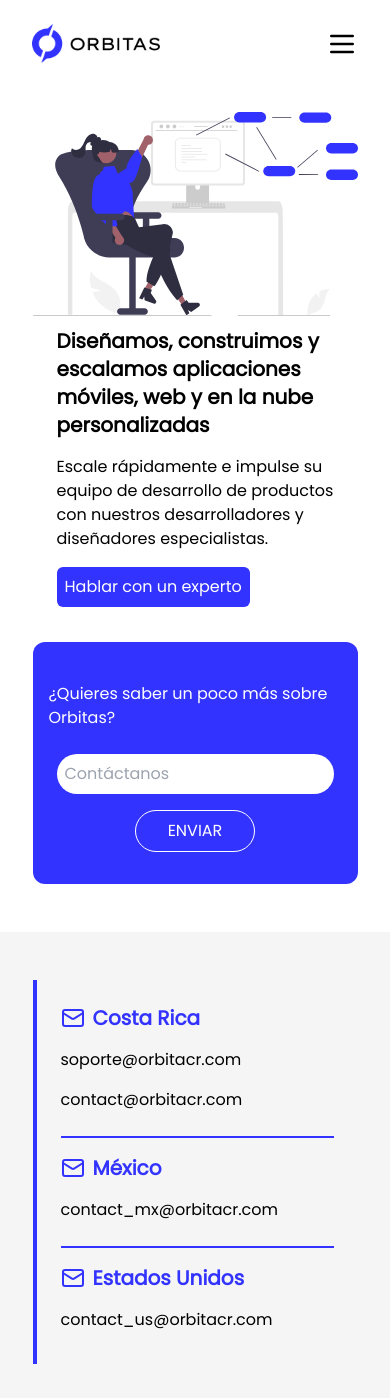
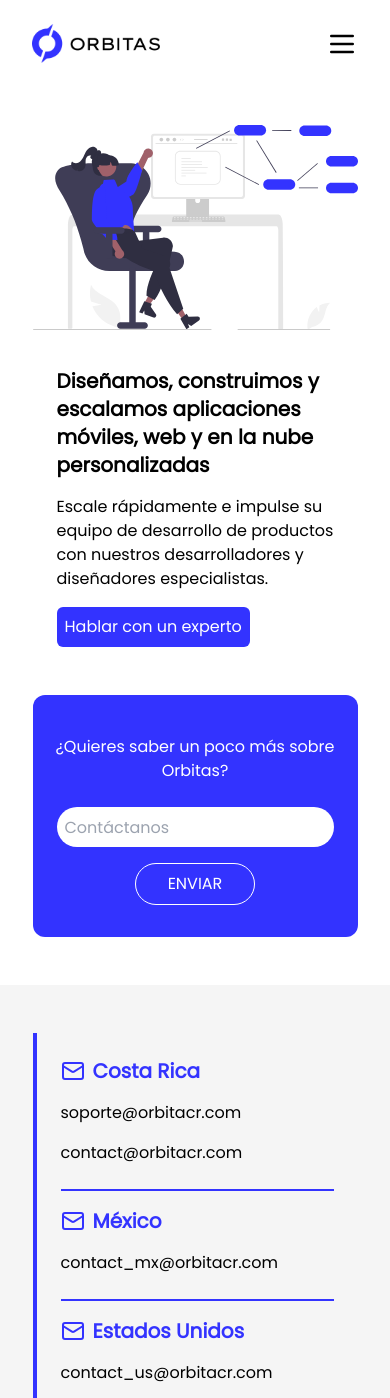
Before and after one commit to concienciadesventurada/orbitas_landing, a SvelteKit app: page / in a window 390 px wide. Shown: the top 1398 px of the page. Built offline with nearby package versions, Linux system fonts and the light colour scheme.

Commit message:
added container class; abstracted hero; fixed responsive bug on contact and hero

```diff
--- a/src/app.css
+++ b/src/app.css
@@ -1,9 +1,15 @@
-@import url('https://fonts.googleapis.com/css2?family=Poppins:ital,wght@0,100;0,200;0,400;1,100;1,200;1,400&display=swap');
+@import url("https://fonts.googleapis.com/css2?family=Poppins:ital,wght@0,100;0,200;0,400;1,100;1,200;1,400&display=swap");
 
 @tailwind base;
 @tailwind components;
 @tailwind utilities;
 
 body {
-  font-family: 'Poppins', sans-serif;
+	font-family: "Poppins", sans-serif;
 }
+
+@layer utilities {
+	.containter {
+		@apply w-5/6 m-auto;
+	}
+}
--- a/src/lib/components/contact.svelte
+++ b/src/lib/components/contact.svelte
@@ -4,11 +4,11 @@
 
 <!-- TODO: Make logic... who gets this contact form? What does the user is
     supposed to enter here? --->
-<div class="w-5/6 flex flex-col mx-auto items-center py-12">
+<div class="w-5/6 flex flex-col mx-auto items-center py-12 text-center">
 	<div class="md:flex bg-main text-white p-4 rounded-xl">
 		<p class="py-6 md:p-6">¿Quieres saber un poco más sobre Orbitas?</p>
 		<div class="md:bg-white md:rounded-full md:flex px-2">
-			<div>
+			<div class="md:flex md:items-center">
 				<input
 					type="POST"
 					class="w-full h-10 rounded-full md:w-auto text-white p-2 md:p-0"
--- /dev/null
+++ b/src/lib/components/hero.svelte
@@ -0,0 +1,26 @@
+<script lang="ts">
+	import engineerIllustration from "$lib/assets/engineer_on_pc.svg";
+</script>
+
+<section
+	class="w-5/6 md:h-[60vh] m-auto grid grid-rows-2 md:grid-rows-1 md:grid-cols-2 items-center"
+	id="hero"
+>
+	<div class="m-auto">
+		<img src={engineerIllustration} alt="Engineer illustration" />
+	</div>
+	<div class="grid gap-4 px-6">
+		<h2 class="text-xl font-bold">
+			Diseñamos, construimos y escalamos aplicaciones móviles, web y en la nube
+			personalizadas
+		</h2>
+		<h3>
+			Escale rápidamente e impulse su equipo de desarrollo de productos con
+			nuestros desarrolladores y diseñadores especialistas.
+		</h3>
+		<button
+			class="max-w-fit bg-main rounded-md p-2 text-white duration-300 hover:opacity-75"
+			>Hablar con un experto</button
+		>
+	</div>
+</section>
--- a/src/routes/+page.svelte
+++ b/src/routes/+page.svelte
@@ -1,28 +1,7 @@
 <script lang="ts">
-	import engineerIllustration from "$lib/assets/engineer_on_pc.svg";
+  import Hero from "$lib/components/hero.svelte";
 	import Contact from "$lib/components/contact.svelte";
 </script>
 
-<section
-	class="w-5/6 h-[60vh] m-auto grid grid-rows-2 md:grid-rows-1 md:grid-cols-2 items-center"
-	id="hero"
->
-	<div class="m-auto">
-		<img src={engineerIllustration} alt="Engineer illustration" />
-	</div>
-	<div class="grid gap-4 px-6">
-		<h2 class="text-xl font-bold">
-			Diseñamos, construimos y escalamos aplicaciones móviles, web y en la nube
-			personalizadas
-		</h2>
-		<h3>
-			Escale rápidamente e impulse su equipo de desarrollo de productos con
-			nuestros desarrolladores y diseñadores especialistas.
-		</h3>
-		<button
-			class="max-w-fit bg-main rounded-md p-2 text-white duration-300 hover:opacity-75"
-			>Hablar con un experto</button
-		>
-	</div>
-</section>
+<Hero />
 <Contact />
```
